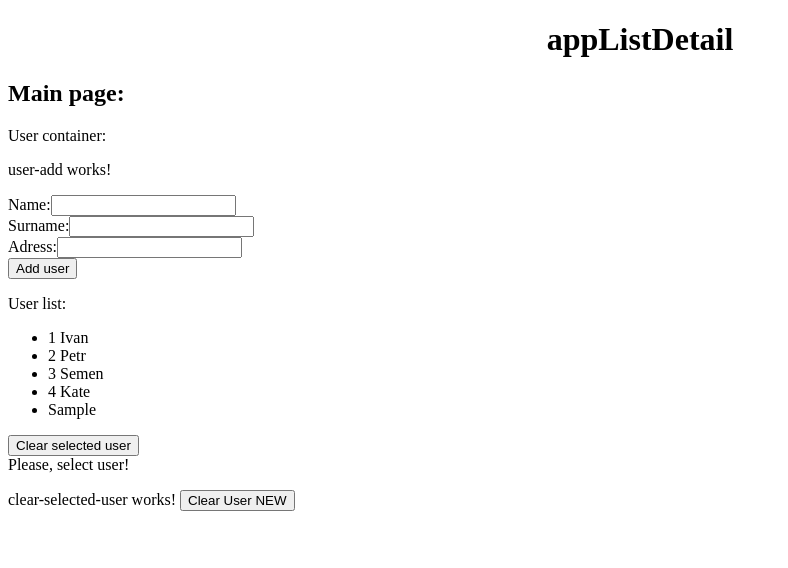
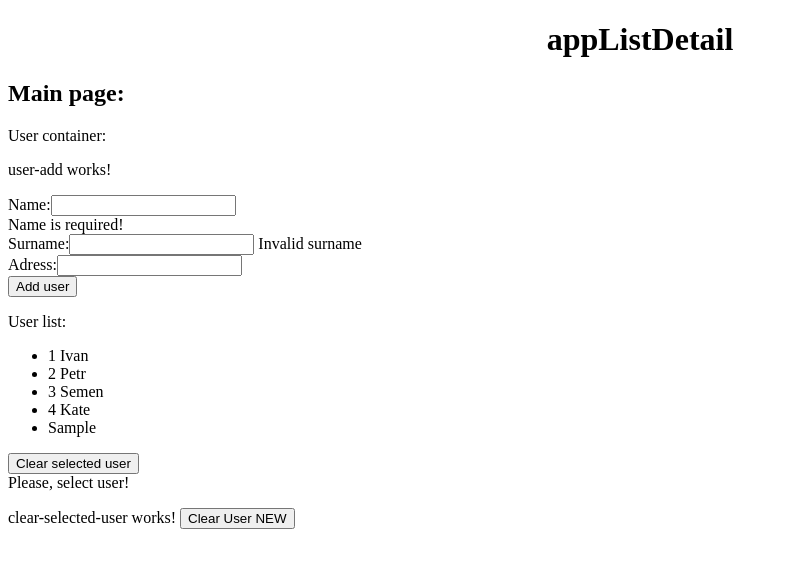
Before and after one commit to bono4julia/appListDetails, an Angular app: page / in a window 1280 px wide. Both pictures are taken after typing "Sample", "Sample", "Sample" into the empty fields and a click on the button "Add user". Shown: the top 568 px of the page, without its empty margins (0-788 px from the left). Built offline with nearby package versions, Linux system fonts and the light colour scheme.

Commit message:
ADD form validators

```diff
--- a/src/app/components/user-add/user-add.component.html
+++ b/src/app/components/user-add/user-add.component.html
@@ -2,19 +2,37 @@
   user-add works!
  </p>
 
-  <form (ngSubmit)="addNewUser()" >
+<form #f="ngForm" (ngSubmit)="addNewUser(f)">
+
   <div>
     <label for="name">Name:</label>
-      <input type="text" name="name" required
+    <input type="text" name="name"
+      required minlength="3"
       [(ngModel)]="user.name"
+      #name="ngModel"
     >
+    <div *ngIf="name.invalid && f.submitted">
+      <span *ngIf="name.errors.required">
+        Name is required!
+      </span>
+      <span *ngIf="name.errors.minlength">
+         Name must be at least 3 characters long.
+      </span>
     </div>
+  </div>
+
   <div>
-      <label for="surename">Surname:</label>
-      <input type="text" name="surename" required
+    <label for="surname">Surname:</label>
+    <input type="text" name="surname"
+      required
       [(ngModel)]="user.surname"
+      #surname="ngModel"
     >
+    <span *ngIf="surname.invalid && f.submitted">
+      Invalid surname
+    </span>
   </div>
+
   <div>
     <label for="adress">Adress:</label>
     <input type="text" name="adress"
@@ -23,5 +41,4 @@
   </div>
 
   <button type="submit">Add user</button>
-
 </form>
--- a/src/app/components/user-add/user-add.component.ts
+++ b/src/app/components/user-add/user-add.component.ts
@@ -1,5 +1,6 @@
 import { Component, Output, EventEmitter } from '@angular/core';
 import { User } from '../../models/user';
+import { NgForm } from '@angular/forms'
 
 @Component({
   selector: 'app-user-add',
@@ -16,7 +17,11 @@ export class UserAddComponent {
     this.user = new User();
    }
 
-  addNewUser(form) {
+  addNewUser(form: NgForm) {
+    if(form.invalid) {
+      return;
+    }
+
     this.addUser.emit(this.user);
     this.user = new User();
   }
--- a/src/app/models/user.ts
+++ b/src/app/models/user.ts
@@ -2,7 +2,7 @@ export class User {
   constructor(
     public id: number = null,
     public name: string = null,
-    public sureName: string = null,
+    public surname: string = null,
     public adress: string = null
   ) { }
 }
```
Lines whose indentation alone changed are shown as unchanged.
